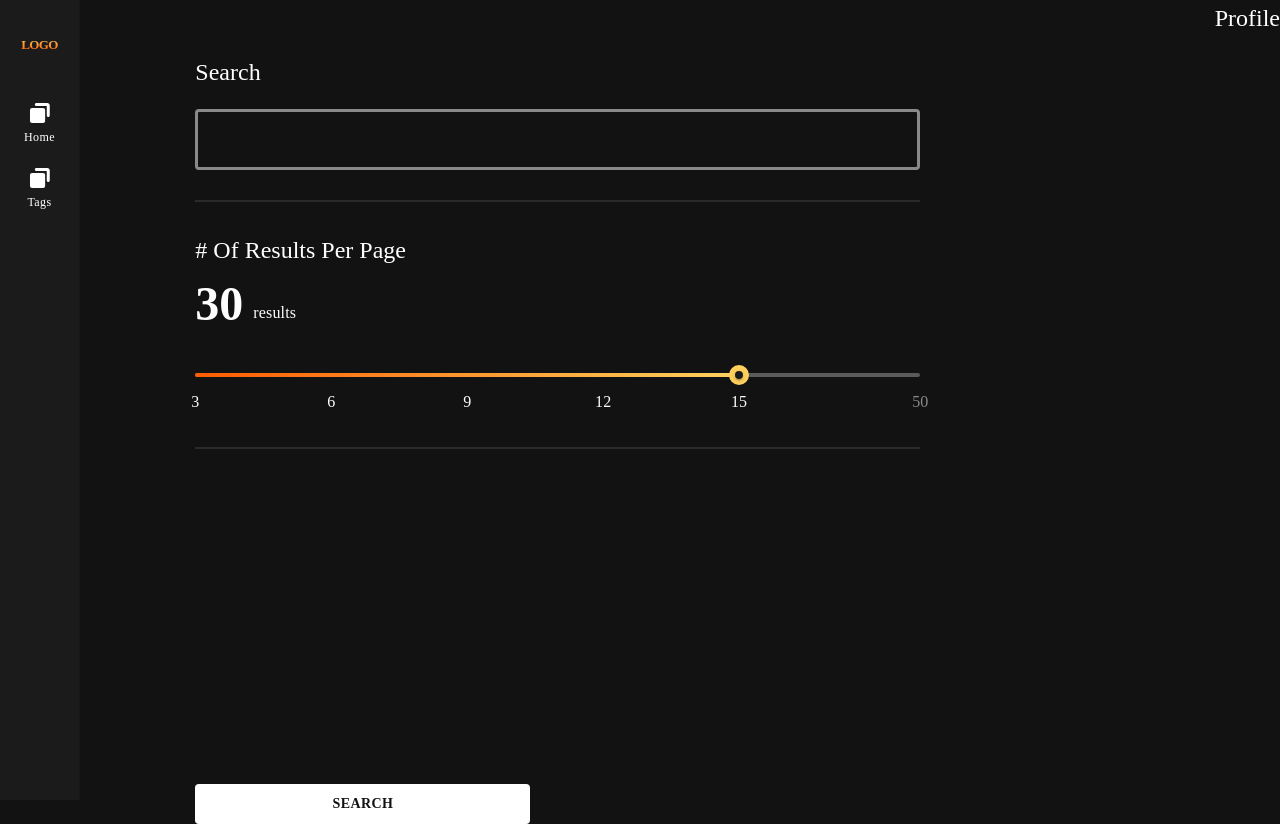
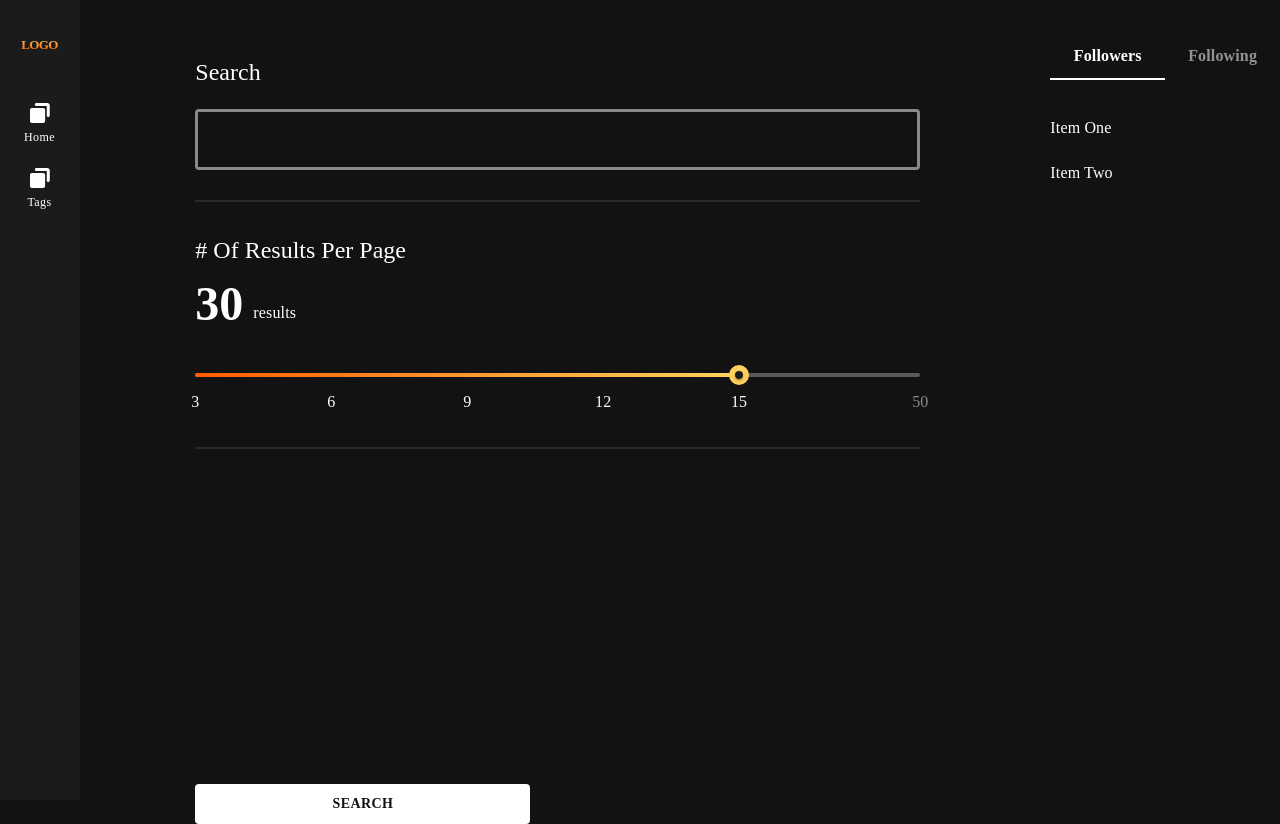
Before and after one commit to owlran/fatbull, a React (Create React App) app: page / in a window 1280 px wide. Built offline with nearby package versions, Linux system fonts and the light colour scheme.

Commit message:
profile layout: tabs

```diff
--- a/src/pages/Home/components/Profile.tsx
+++ b/src/pages/Home/components/Profile.tsx
@@ -1,9 +1,51 @@
-import { Box, Typography } from "@mui/material";
+import { SyntheticEvent, useState } from "react";
+
+import { Theme, Box, Typography, Tabs, Tab } from "@mui/material";
+
+const tabSx = (theme: Theme) => ({
+  flex: 1,
+  "&.MuiTab-root": {
+    color: theme.palette.grayscale[500],
+    ...theme.typography.subtitle1,
+    fontWeight: "700",
+    textTransform: "none",
+  },
+  "&.Mui-selected": {
+    color: theme.palette.primary.main,
+  },
+});
 
 const Profile = () => {
+  const [value, setValue] = useState(0);
+
+  const handleChange = (event: SyntheticEvent, newValue: any) => {
+    setValue(newValue);
+  };
+
   return (
-    <Box>
-      <Typography variant="h5">Profile</Typography>
+    <Box sx={{ width: "375px", marginTop: "32px" }}>
+      <Box sx={{ borderBottom: 1, borderColor: "divider" }}>
+        <Tabs
+          value={value}
+          onChange={handleChange}
+          aria-label="basic tabs example"
+          sx={{ width: "100%", flex: "1 1 auto" }}
+        >
+          <Tab label="Followers" sx={tabSx} />
+          <Tab label="Following" sx={tabSx} />
+        </Tabs>
+      </Box>
+      <Box
+        sx={{
+          pt: "35px",
+          display: "flex",
+          flexDirection: "column",
+          gap: "21px",
+        }}
+      >
+        <Box>Item One</Box>
+        <Box>Item Two</Box>
+      </Box>
     </Box>
   );
 };
--- a/src/styles/theme.ts
+++ b/src/styles/theme.ts
@@ -35,6 +35,7 @@ const theme = createTheme({
       light: "#1B1B1B",
       50: "#F8F8F8",
       400: "#B2B2B2",
+      500: "#929292",
     },
     tutor: {
       main: "#FF9B33",
--- a/src/typing/theme.d.ts
+++ b/src/typing/theme.d.ts
@@ -8,6 +8,7 @@ declare module "@mui/material/styles/createPalette" {
       light: string;
       50: string;
       400: string;
+      500: string;
     };
     tutor: {
       main: string;
@@ -21,6 +22,7 @@ declare module "@mui/material/styles/createPalette" {
       light: string;
       50: string;
       400: string;
+      500: string;
     };
     tutor?: {
       main: string;
```
